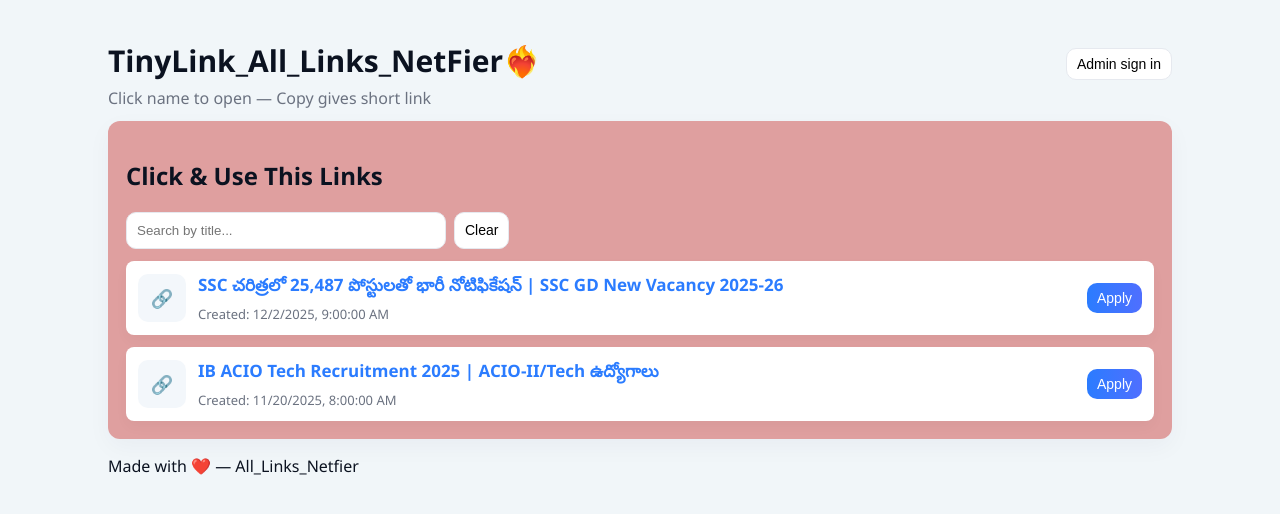
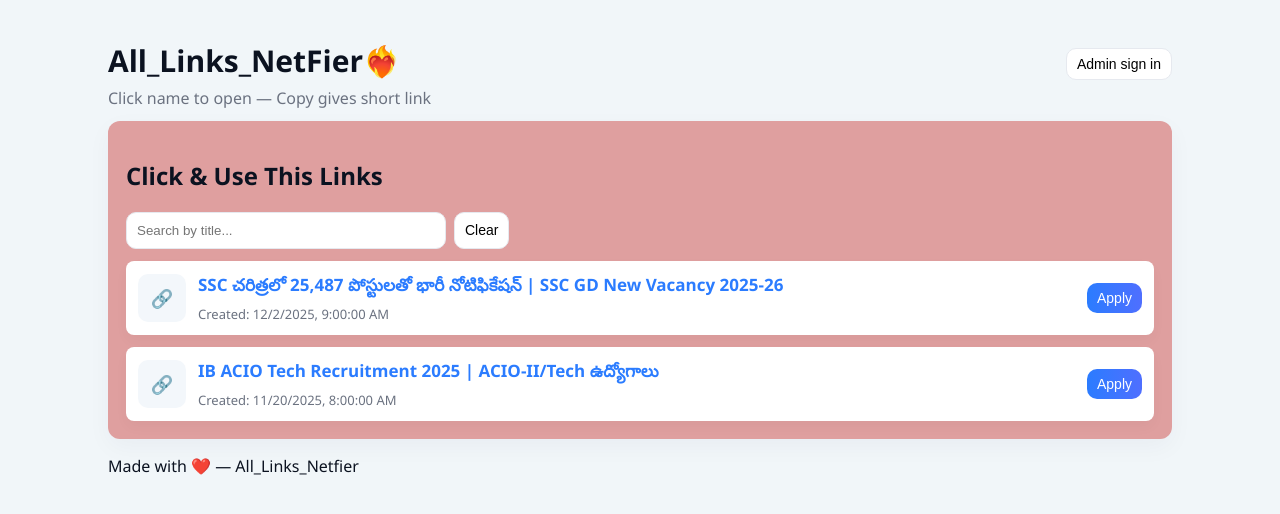
Before and after one commit to DileepNiki121/TinyLink_All_Links_NetFier_FrontEnd, a React (Vite) app: page / in a window 1280 px wide. Shown: the top 514 px of the page. Built offline with nearby package versions, Linux system fonts and the light colour scheme.

Commit message:
Update Dashboard.jsx
Changing Title of project in Dashboard.js

```diff
--- a/src/Dashboard.jsx
+++ b/src/Dashboard.jsx
@@ -149,7 +149,7 @@
 
       <header className="app-header" style={{display:'flex',justifyContent:'space-between',alignItems:'flex-start'}}>
         <div>
-          <h1 className="app-title">TinyLink_All_Links_NetFier❤️‍🔥</h1>
+          <h1 className="app-title">All_Links_NetFier❤️‍🔥</h1>
           <div className="app-sub">Click name to open — Copy gives short link</div>
         </div>
 
```
